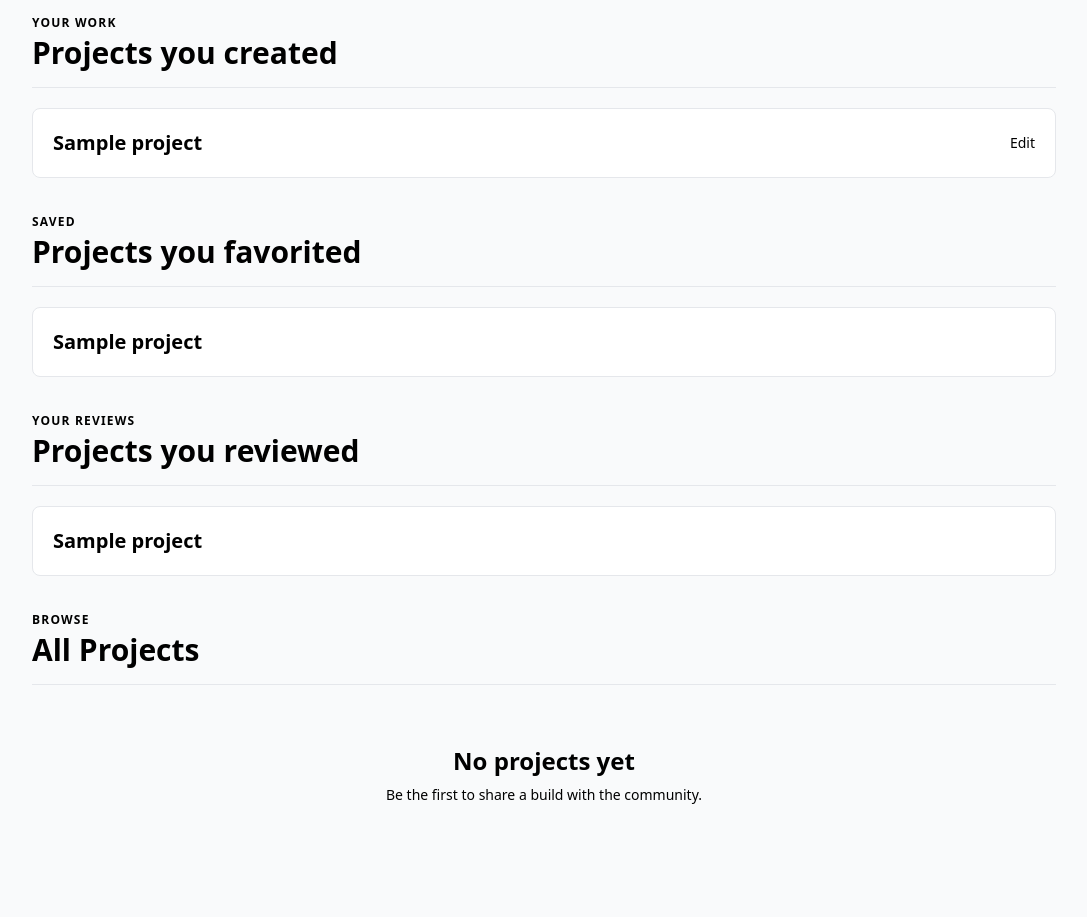
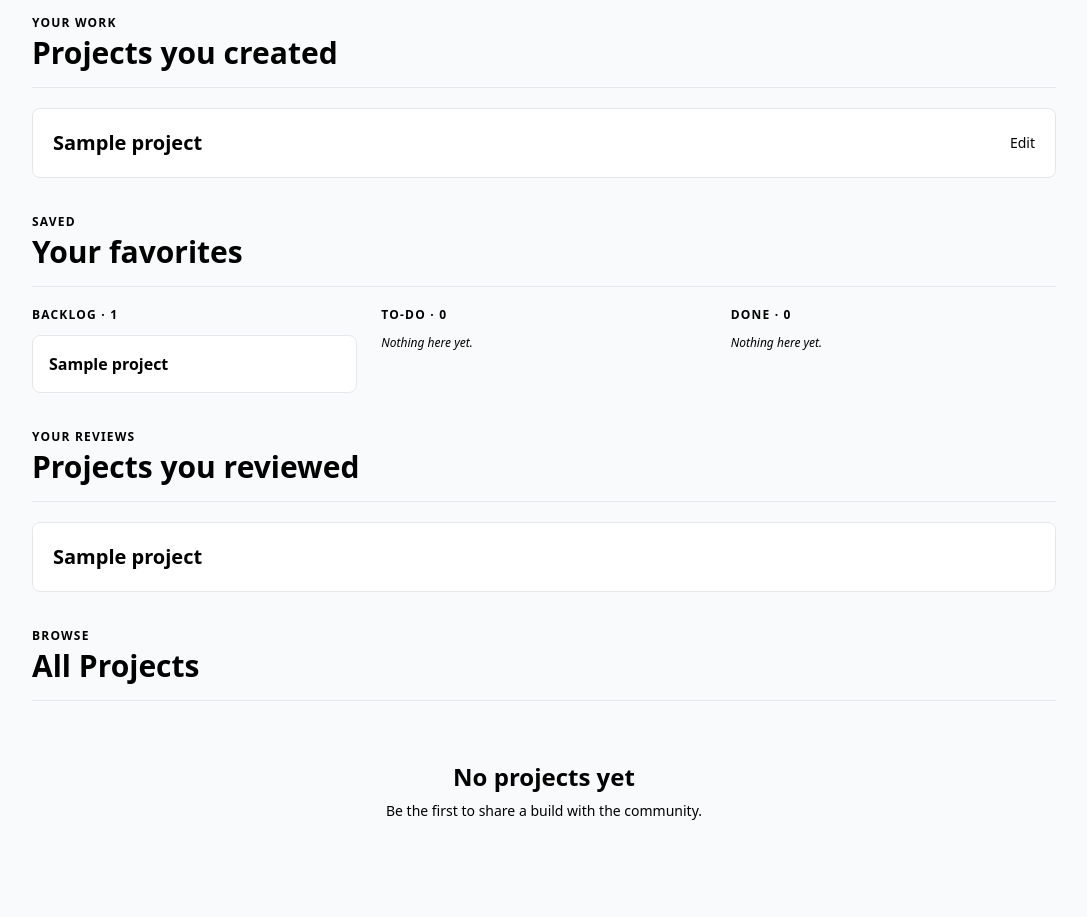
Before and after one commit to itsalexi/commongrounds-1, a Django app: page /diyprojects/projects/ in a window 1280 px wide. Shown: the part 1856-2773 px from the top of the page, without its empty margins (96-1183 px from the left). Before the commit the page ends 2660 px from the top, so only its background shows below. Run offline with Django 5.2, Linux system fonts and the light colour scheme; a user stored in the database is signed in; tables that the repository leaves empty hold one stand-in row (values such as "Sample post"); some libraries are stand-ins or nearby versions.

Commit message:
chore: updated UI and styling to match other pages/apps

```diff
--- a/commongrounds/diyprojects/repositories.py
+++ b/commongrounds/diyprojects/repositories.py
@@ -25,6 +25,29 @@ class ProjectRepository:
     def get_reviewed_by(self, profile):
         return Project.objects.filter(projectreview__reviewer=profile).distinct()
 
+    def get_favorites_grouped_by_status(self, profile):
+        favorites = (
+            Favorite.objects.filter(profile=profile)
+            .select_related('project')
+        )
+        groups = {status.value: [] for status in Favorite.Status}
+        for favorite in favorites:
+            groups[favorite.project_status].append(favorite)
+        return groups
+
+    def get_favorite_for(self, project, profile):
+        return Favorite.objects.filter(project=project, profile=profile).first()
+
+    def set_favorite_status(self, project, profile, status):
+        if status not in Favorite.Status.values:
+            return None
+        favorite, _ = Favorite.objects.get_or_create(
+            project=project, profile=profile
+        )
+        favorite.project_status = status
+        favorite.save()
+        return favorite
+
     def get_reviews(self, project):
         return ProjectReview.objects.filter(project=project)
 
@@ -35,27 +58,3 @@ class ProjectRepository:
         return ProjectRating.objects.filter(project=project).aggregate(
             avg=Avg('score')
         )['avg']
-
-    def toggle_favorite(self, project, profile):
-        Favorite.objects.get_or_create(project=project, profile=profile)
-
-    def add_review(self, project, profile, form):
-        review = form.save(commit=False)
-        review.project = project
-        review.reviewer = profile
-        review.save()
-        return review
-
-    def add_rating(self, project, profile, score):
-        return ProjectRating.objects.create(
-            project=project, profile=profile, score=score
-        )
-
-    def create(self, form, profile):
-        project = form.save(commit=False)
-        project.creator = profile
-        project.save()
-        return project
-
-    def update(self, form):
-        return form.save()
--- a/commongrounds/diyprojects/templates/project_list.html
+++ b/commongrounds/diyprojects/templates/project_list.html
@@ -43,19 +43,29 @@
       </section>
     {% endif %}
 
-    {% if favorited_projects %}
+    {% if has_favorites %}
       <section>
         <div class="mb-5 flex items-end justify-between gap-4 border-b border-border pb-4">
           <div>
             <p class="text-xs font-semibold uppercase tracking-widest text-text-subtle">Saved</p>
-            <h2 class="mt-1 font-display text-3xl font-bold text-text">Projects you favorited</h2>
+            <h2 class="mt-1 font-display text-3xl font-bold text-text">Your favorites</h2>
           </div>
         </div>
-        <div class="space-y-4">
-          {% for project in favorited_projects %}
-            <article class="rounded-lg border border-border bg-white p-5">
-              <a href="{{ project.get_absolute_url }}" class="font-display text-xl font-bold text-text hover:text-primary">{{ project.title }}</a>
-            </article>
+
+        <div class="grid gap-6 md:grid-cols-3">
+          {% for label, bucket in favorite_buckets %}
+            <div>
+              <p class="mb-3 text-xs font-semibold uppercase tracking-widest text-text-subtle">{{ label }} · {{ bucket|length }}</p>
+              <div class="space-y-3">
+                {% for favorite in bucket %}
+                  <article class="rounded-lg border border-border bg-white p-4">
+                    <a href="{{ favorite.project.get_absolute_url }}" class="font-display text-base font-bold text-text hover:text-primary">{{ favorite.project.title }}</a>
+                  </article>
+                {% empty %}
+                  <p class="text-xs text-text-subtle italic">Nothing here yet.</p>
+                {% endfor %}
+              </div>
+            </div>
           {% endfor %}
         </div>
       </section>
--- a/commongrounds/diyprojects/views.py
+++ b/commongrounds/diyprojects/views.py
@@ -4,30 +4,42 @@ from django.shortcuts import redirect, render
 
 from accounts.models import Profile
 from .forms import ProjectForm, ProjectRatingForm, ProjectReviewForm
+from .models import Favorite, ProjectRating
 from .repositories import ProjectRepository
 
 
 def project_list(request):
     project_repo = ProjectRepository()
     all_projects = project_repo.get_all()
-    created = favorited = reviewed = all_projects.none()
+    created = reviewed = all_projects.none()
+    favorites_by_status = {status.value: [] for status in Favorite.Status}
 
     if request.user.is_authenticated and hasattr(request.user, 'profile'):
         profile = request.user.profile
         created = project_repo.get_created_by(profile)
         favorited = project_repo.get_favorited_by(profile)
         reviewed = project_repo.get_reviewed_by(profile)
-        grouped_ids = (
-            list(created.values_list('pk', flat=True))
-            + list(favorited.values_list('pk', flat=True))
-            + list(reviewed.values_list('pk', flat=True))
+        favorites_by_status = project_repo.get_favorites_grouped_by_status(profile)
+        all_projects = all_projects.exclude(
+            pk__in=created.values_list('pk', flat=True)
+        ).exclude(
+            pk__in=favorited.values_list('pk', flat=True)
+        ).exclude(
+            pk__in=reviewed.values_list('pk', flat=True)
         )
-        all_projects = all_projects.exclude(pk__in=grouped_ids)
+
+    favorite_buckets = [
+        ('Backlog', favorites_by_status.get(Favorite.Status.BACKLOG.value, [])),
+        ('To-Do', favorites_by_status.get(Favorite.Status.TODO.value, [])),
+        ('Done', favorites_by_status.get(Favorite.Status.DONE.value, [])),
+    ]
+    has_favorites = any(bucket for _, bucket in favorite_buckets)
 
     ctx = {
         'projects': all_projects,
         'created_projects': created,
-        'favorited_projects': favorited,
+        'favorite_buckets': favorite_buckets,
+        'has_favorites': has_favorites,
         'reviewed_projects': reviewed,
     }
 
@@ -45,25 +57,38 @@ def project_detail(request, pk):
         action = request.POST.get('action')
 
         if action == 'favorite':
-            project_repo.toggle_favorite(project, profile)
+            Favorite.objects.get_or_create(project=project, profile=profile)
+            return redirect(project.get_absolute_url())
+
+        if action == 'set_status':
+            new_status = request.POST.get('project_status', '')
+            project_repo.set_favorite_status(project, profile, new_status)
             return redirect(project.get_absolute_url())
 
         if action == 'review':
             review_form = ProjectReviewForm(request.POST, request.FILES)
             if review_form.is_valid():
-                project_repo.add_review(project, profile, review_form)
+                review = review_form.save(commit=False)
+                review.project = project
+                review.reviewer = profile
+                review.save()
                 return redirect(project.get_absolute_url())
 
         if action == 'rate':
             rating_form = ProjectRatingForm(request.POST)
             if rating_form.is_valid():
-                project_repo.add_rating(
-                    project, profile, rating_form.cleaned_data['score']
+                ProjectRating.objects.create(
+                    project=project,
+                    profile=profile,
+                    score=rating_form.cleaned_data['score'],
                 )
                 return redirect(project.get_absolute_url())
 
     profile = getattr(request.user, 'profile', None)
     is_creator = profile is not None and project.creator_id == profile.id
+    user_favorite = (
+        project_repo.get_favorite_for(project, profile) if profile else None
+    )
 
     ctx = {
         'project': project,
@@ -73,6 +98,8 @@ def project_detail(request, pk):
         'favorite_count': project_repo.get_favorite_count(project),
         'average_rating': project_repo.get_average_rating(project),
         'is_creator': is_creator,
+        'user_favorite': user_favorite,
+        'status_choices': Favorite.Status.choices,
     }
 
     return render(request, 'project_detail.html', ctx)
@@ -84,12 +111,12 @@ def project_create(request):
     if profile is None or profile.role != Profile.Role.PROJECT_CREATOR:
         raise PermissionDenied
 
-    project_repo = ProjectRepository()
-
     if request.method == 'POST':
         form = ProjectForm(request.POST)
         if form.is_valid():
-            project = project_repo.create(form, profile)
+            project = form.save(commit=False)
+            project.creator = profile
+            project.save()
             return redirect(project.get_absolute_url())
     else:
         form = ProjectForm()
@@ -111,7 +138,7 @@ def project_update(request, pk):
     if request.method == 'POST':
         form = ProjectForm(request.POST, instance=project)
         if form.is_valid():
-            project_repo.update(form)
+            form.save()
             return redirect(project.get_absolute_url())
     else:
         form = ProjectForm(instance=project)
```
Also changed, not shown: commongrounds/diyprojects/templates/project_detail.html (+15 -0 lines).
